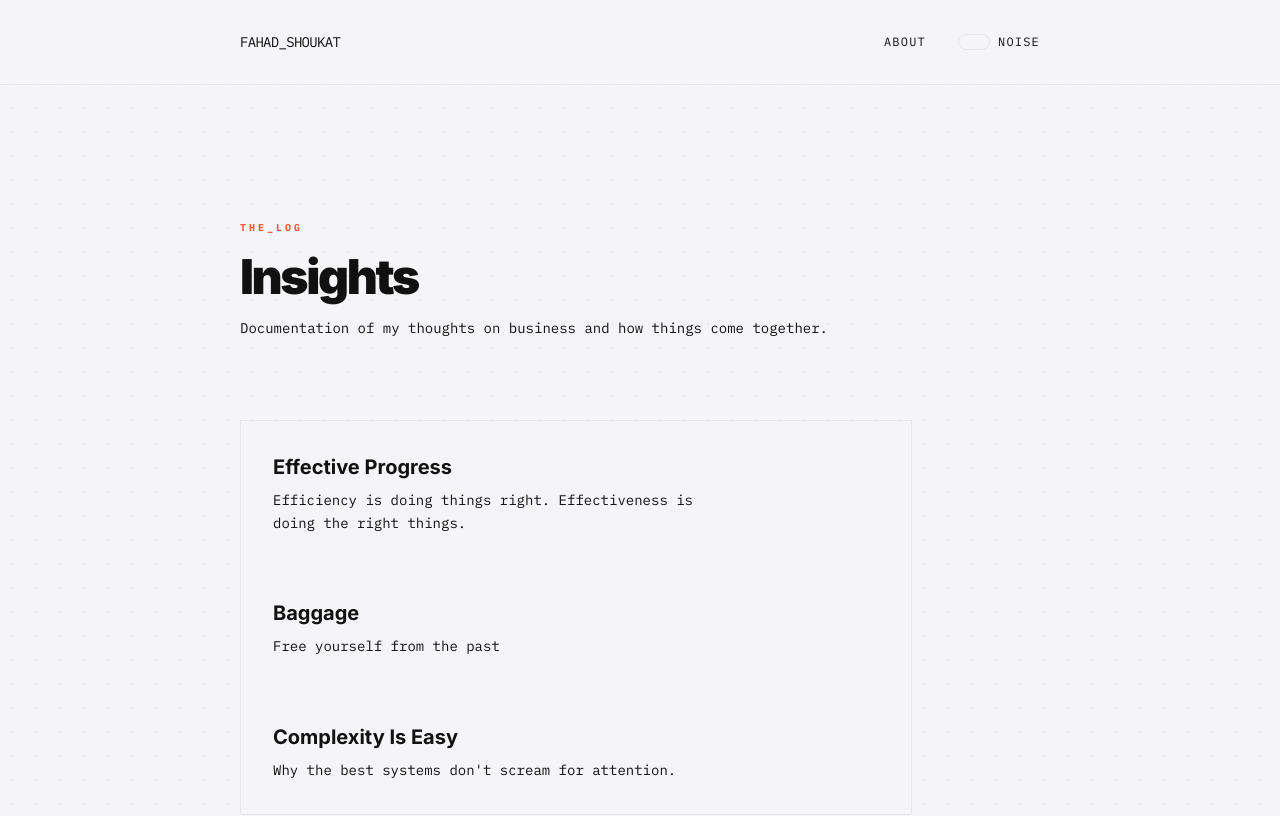
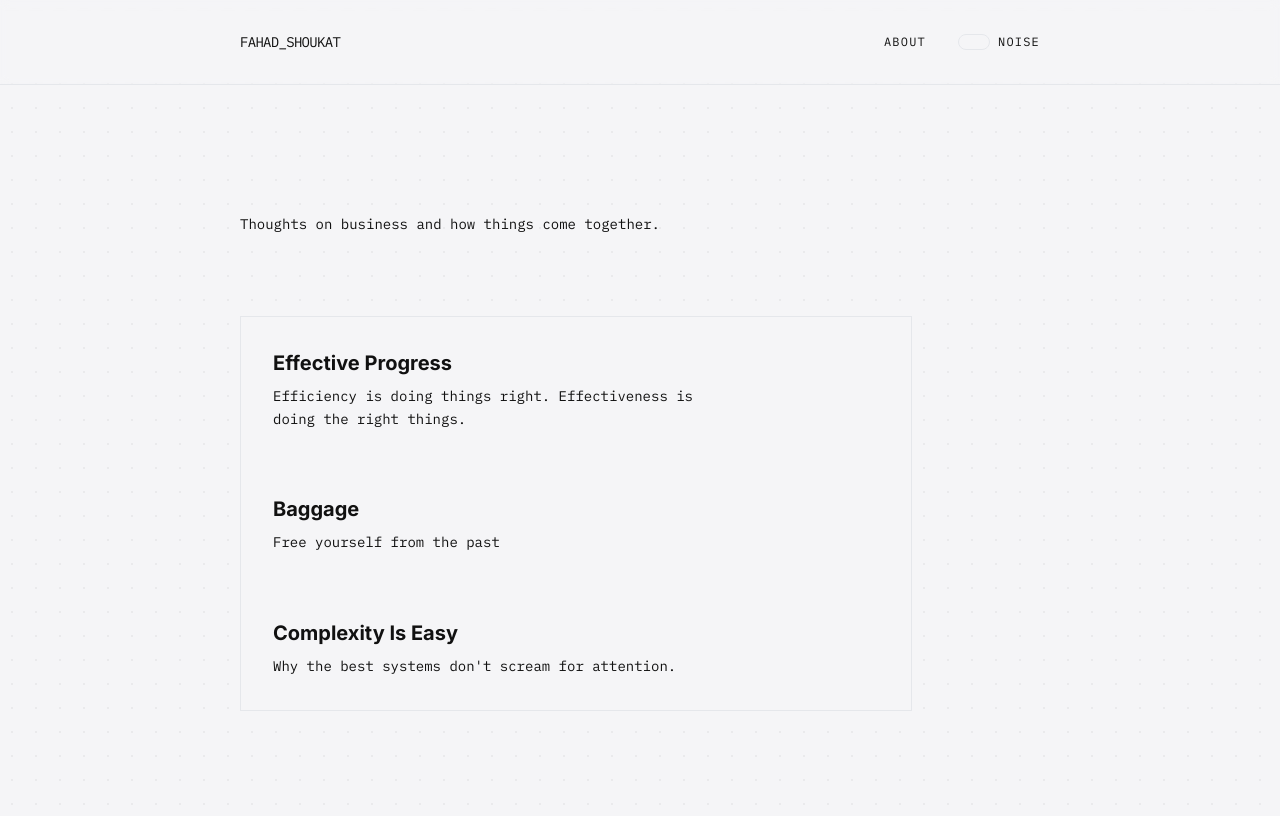
Before and after one commit to fahsho/fahadwebsite, a Next.js app: page / in a window 1280 px wide. Shown: the top 816 px of the page. Built offline with nearby package versions, Linux system fonts and the light colour scheme.

Commit message:
Cleaned homepage heading

```diff
--- a/_posts/Effective_Progress.md
+++ b/_posts/Effective_Progress.md
@@ -3,6 +3,8 @@ title: "Effective Progress"
 date: "2026-03-14"
 excerpt: "Efficiency is doing things right. Effectiveness is doing the right things."
 ---
+
+>There is nothing so useless as doing efficiently that which should not be done at all. - Peter Drucker
 
 When it comes to progress, there are two key factors at play: efficiency and effectiveness. While many people tend to focus on improving efficiency, it is effectiveness that drives true progress.
 
--- a/src/app/page.tsx
+++ b/src/app/page.tsx
@@ -14,12 +14,8 @@ export default function Home() {
       <Container className="py-20 md:py-32">
         <div className="max-w-2xl">
           <header className="mb-20 space-y-4">
-            <span className="font-mono text-[10px] tracking-[0.3em] uppercase text-accent font-bold">THE_LOG</span>
-            <h1 className="text-4xl md:text-5xl font-sans font-black tracking-tighter">
-              Insights
-            </h1>
             <p className="font-mono text-sm text-foreground/50 leading-relaxed">
-              Documentation of my thoughts on business and how things come together.
+              Thoughts on business and how things come together.
             </p>
           </header>
 
```
